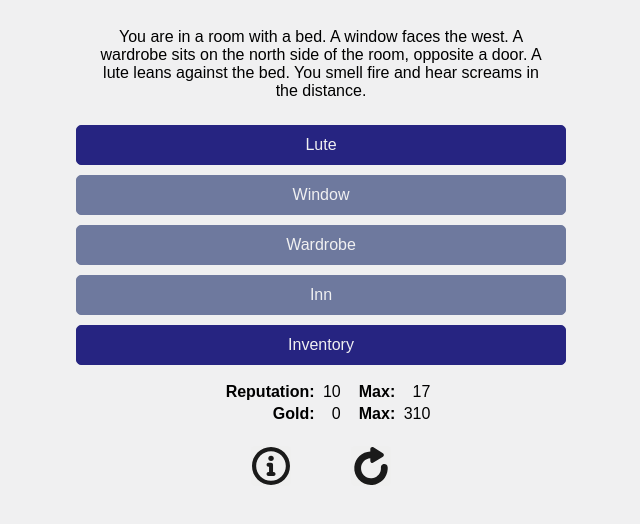
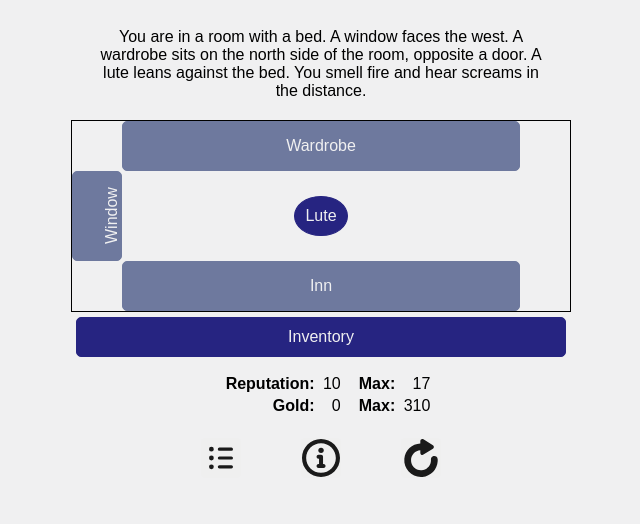
Before and after one commit to skedwards88/dragon, a React app: page / in a window 1280 px wide. Shown: the top 524 px of the page, without its empty margins (319-959 px from the left). Built offline with nearby package versions, Linux system fonts and the light colour scheme.

Commit message:
add map layout

```diff
--- a/src/App.css
+++ b/src/App.css
@@ -108,19 +108,7 @@ button:disabled {
   justify-content: center;
 }
 
-#restart {
-  background-image: url("./images/new_game_icon.svg");
-  background-position: center;
-  background-repeat: no-repeat;
-  background-size: cover;
-  border: 0;
-  width: 40px;
-  height: 40px;
-  margin: 10px 30px;
-}
-
-#info {
-  background-image: url("./images/info_icon.svg");
+#non-game > button {
   background-position: center;
   background-repeat: no-repeat;
   background-size: contain;
@@ -129,3 +117,79 @@ button:disabled {
   height: 40px;
   margin: 10px 30px;
 }
+
+#restart {
+  background-image: url("./images/new_game_icon.svg");
+}
+
+#info {
+  background-image: url("./images/info_icon.svg");
+}
+
+.showMap.true {
+  background-image: url("./images/list.svg");
+}
+
+.showMap.false {
+  background-image: url("./images/compass.svg");
+}
+
+#map {
+  display: grid;
+  border: 1px solid black;
+  grid-template-columns: 50px 1fr 50px;
+  grid-template-rows: 50px 1fr 50px;
+}
+
+#N {
+  grid-column-start: 2;
+  grid-row-start: 1;
+}
+
+#W {
+  grid-column-start: 1;
+  grid-row-start: 2;
+  transform: rotate(180deg);
+}
+
+#W > p {
+  writing-mode: vertical-lr;
+}
+
+#E {
+  grid-column-start: 3;
+  grid-row-start: 2;
+}
+
+#E > p {
+  writing-mode: vertical-lr;
+}
+
+#S {
+  grid-column-start: 2;
+  grid-row-start: 3;
+}
+
+#A {
+  grid-column-start: 2;
+  grid-row-start: 2;
+  margin: 20px;
+}
+
+#map > .connection {
+  padding: 0;
+  margin: 0;
+}
+
+#map > #A > .connection {
+  border-radius: 50%;
+}
+
+#map > #A > .item {
+  border-radius: 50%;
+}
+
+#map > .connection > p {
+  padding: 0;
+  margin: 0;
+}
--- a/src/App.js
+++ b/src/App.js
@@ -72,6 +72,7 @@ function App() {
   const [consequenceText, setConsequenceText] = useState("");
   const [locationConsequenceText, setLocationConsequenceText] = useState("");
   const [currentDisplay, setCurrentDisplay] = useState("location"); // location | inventory | consequence | info | restart
+  const [showMap, setShowMap] = useState(true);
 
   function handleNewGame() {
     console.log("new game");
@@ -452,6 +453,8 @@ function App() {
           handleMovePlayer={handleMovePlayer}
           setCurrentDisplay={setCurrentDisplay}
           locationConsequenceText={locationConsequenceText}
+          showMap={showMap}
+          setShowMap={setShowMap}
         />
       );
   }
--- a/src/components/location.js
+++ b/src/components/location.js
@@ -18,7 +18,9 @@ function Connections({
   itemLocations,
   gameState,
 }) {
-  return connections.map((connection) => {
+  const connectionValues = Object.values(connections).flatMap((i) => i);
+  return connectionValues.map((connection) => {
+    if (connection) {
       return (
         <button
           className="connection"
@@ -31,7 +33,139 @@ function Connections({
           })}
         </button>
       );
+    }
   });
+}
+
+function MapInteractions({
+  connections,
+  gameState,
+  itemLocations,
+  handleMovePlayer,
+  itemsAtLocation,
+  handleTake,
+  items,
+}) {
+  let interactionDivs = <></>;
+  if (connections["A"].length) {
+    const interactions = connections["A"];
+
+    interactionDivs = Array.from(interactions).map((interaction) => {
+      const name = locations[interaction].getDisplayName({
+        gameState: gameState,
+        itemLocations: itemLocations,
+      });
+
+      return (
+        <button
+          className="connection"
+          onClick={() => handleMovePlayer(interaction)}
+          id={interaction}
+          key={interaction}
+        >
+          <p>{name}</p>
+        </button>
+      );
+    });
+  }
+
+  console.log(itemsAtLocation);
+  const itemDivs = Array.from(itemsAtLocation).map((item) => {
+    return (
+      <button onClick={() => handleTake(item)} className="item" key={item}>
+        {items[item].displayName || item}
+      </button>
+    );
+  });
+
+  return (
+    <>
+      {interactionDivs}
+      {itemDivs}
+    </>
+  );
+}
+
+function MapLocation({
+  direction,
+  connections,
+  gameState,
+  itemLocations,
+  handleMovePlayer,
+}) {
+  if (!connections[direction]) {
+    return <></>;
+  }
+
+  const name = locations[connections[direction]].getDisplayName({
+    gameState: gameState,
+    itemLocations: itemLocations,
+  });
+
+  return (
+    <button
+      className="connection"
+      onClick={() => handleMovePlayer(connections[direction])}
+      id={direction}
+    >
+      <p>{name}</p>
+    </button>
+  );
+}
+
+function Map({
+  connections,
+  handleMovePlayer,
+  itemLocations,
+  gameState,
+  itemsAtLocation,
+  handleTake,
+  items,
+}) {
+  return (
+    <div id="map">
+      {MapLocation({
+        direction: "N",
+        connections: connections,
+        gameState: gameState,
+        itemLocations: itemLocations,
+        handleMovePlayer: handleMovePlayer,
+      })}
+      {MapLocation({
+        direction: "W",
+        connections: connections,
+        gameState: gameState,
+        itemLocations: itemLocations,
+        handleMovePlayer: handleMovePlayer,
+      })}
+      <div id="A">
+        {MapInteractions({
+          connections: connections,
+          gameState: gameState,
+          itemLocations: itemLocations,
+          handleMovePlayer: handleMovePlayer,
+
+          itemsAtLocation,
+          handleTake,
+          items,
+        })}
+      </div>
+      {MapLocation({
+        direction: "E",
+        connections: connections,
+        gameState: gameState,
+        itemLocations: itemLocations,
+        handleMovePlayer: handleMovePlayer,
+      })}
+      {MapLocation({
+        direction: "S",
+        connections: connections,
+        gameState: gameState,
+        itemLocations: itemLocations,
+        handleMovePlayer: handleMovePlayer,
+      })}
+    </div>
+  );
 }
 
 export default function Location({
@@ -43,8 +177,11 @@ export default function Location({
   playerLocation,
   setCurrentDisplay,
   locationConsequenceText,
+  showMap,
+  setShowMap,
 }) {
-  console.log(`in loc ${playerLocation}`);
+  console.log(`in location ${playerLocation}`);
+
   return (
     <div className="App">
       <div className="description">
@@ -55,7 +192,23 @@ export default function Location({
         })}
         {locationConsequenceText}
       </div>
-      <div className="buttons">
+      {showMap ? (
+        <Map
+          connections={locations[playerLocation].getConnections({
+            playerLocation: playerLocation,
+            gameState: gameState,
+            itemLocations: itemLocations,
+          })}
+          handleMovePlayer={handleMovePlayer}
+          itemLocations={itemLocations}
+          gameState={gameState}
+          locations={locations}
+          itemsAtLocation={itemLocations[playerLocation]}
+          handleTake={handleTake}
+          items={items}
+        />
+      ) : (
+        <>
           <LocationItems
             itemsAtLocation={itemLocations[playerLocation]}
             handleTake={handleTake}
@@ -72,6 +225,9 @@ export default function Location({
             gameState={gameState}
             locations={locations}
           />
+        </>
+      )}
+      <div className="buttons">
         <button
           className="inventory"
           onClick={() => setCurrentDisplay("inventory")}
@@ -86,6 +242,11 @@ export default function Location({
         maxGold={gameState.maxGold}
       />
       <div id="non-game">
+        <button
+          id="showMap"
+          className={"showMap " + showMap}
+          onClick={() => setShowMap(!showMap)}
+        ></button>
         <button id="info" onClick={() => setCurrentDisplay("info")}></button>
         <button
           id="restart"
--- a/src/locations.js
+++ b/src/locations.js
@@ -7,7 +7,7 @@ class Location {
       return id;
     },
     getConnections = function () {
-      return [];
+      return {};
     },
     dropPreposition = "at",
     getSentient = function () {
@@ -43,7 +43,13 @@ class Location {
 const room = new Location({
   id: "room",
   getConnections: function () {
-    return ["window", "wardrobe", "inn"];
+    return {
+      N: "wardrobe",
+      S: "inn",
+      E: "",
+      W: "window",
+      A: [],
+    };
   },
   dropPreposition: "in",
   getDescription: function (props) {
@@ -64,7 +70,13 @@ const room = new Location({
 const window = new Location({
   id: "window",
   getConnections: function () {
-    return ["room"];
+    return {
+      N: "",
+      S: "",
+      E: "room",
+      W: "",
+      A: [],
+    };
   },
   dropPreposition: "at",
   getDescription: function (props) {
@@ -77,7 +89,13 @@ const window = new Location({
 const wardrobe = new Location({
   id: "wardrobe",
   getConnections: function () {
-    return ["mirror", "room"];
+    return {
+      N: "",
+      S: "room",
+      E: "mirror",
+      W: "",
+      A: [],
+    };
   },
   dropPreposition: "in",
   getDescription: function (props) {
@@ -90,7 +108,13 @@ const wardrobe = new Location({
 const mirror = new Location({
   id: "mirror",
   getConnections: function () {
-    return ["room", "wardrobe"];
+    return {
+      N: "",
+      S: "room",
+      E: "",
+      W: "wardrobw",
+      A: [],
+    };
   },
   dropPreposition: "at",
   getDescription: function (props) {
@@ -108,7 +132,13 @@ const inn = new Location({
     return `${props.playerLocation === "room" ? "Door" : "Inn"}`;
   },
   getConnections: function () {
-    return ["courtyard", "room"];
+    return {
+      N: "room",
+      S: "courtyard",
+      E: "",
+      W: "",
+      A: [],
+    };
   },
   dropPreposition: "in",
   getDescription: function (props) {
@@ -132,7 +162,13 @@ const inn = new Location({
 const courtyard = new Location({
   id: "courtyard",
   getConnections: function () {
-    return ["fountain", "smithy", "inn"];
+    return {
+      N: "inn",
+      S: "",
+      E: "smithy",
+      W: "fountain",
+      A: [],
+    };
   },
   dropPreposition: "in",
   getDescription: function (props) {
@@ -157,7 +193,13 @@ const fountain = new Location({
   id: "fountain",
   dropPreposition: "in",
   getConnections: function () {
-    return ["manor", "courtyard"];
+    return {
+      N: "manor",
+      S: "",
+      E: "courtyard",
+      W: "",
+      A: [],
+    };
   },
   getDescription: function (props) {
     let text =
@@ -226,7 +268,13 @@ const manor = new Location({
   id: "manor",
   dropPreposition: "in",
   getConnections: function (props) {
-    return props.gameState.manorFire ? ["nursery", "fountain"] : ["fountain"];
+    return {
+      N: props.gameState.manorFire ? "nursery" : "",
+      S: "fountain",
+      E: "",
+      W: "",
+      A: [],
+    };
   },
   getDescription: function (props) {
     let text = "";
@@ -272,7 +320,13 @@ const nursery = new Location({
   id: "nursery",
   dropPreposition: "in",
   getConnections: function () {
-    return ["nurseryWindow", "manor"];
+    return {
+      N: "nurseryWindow",
+      S: "manor",
+      E: "",
+      W: "",
+      A: [],
+    };
   },
   getDescription: function (props) {
     if (props.gameState.manorFire) {
@@ -299,7 +353,13 @@ const nurseryWindow = new Location({
   },
   dropPreposition: "at",
   getConnections: function () {
-    return ["nursery"];
+    return {
+      N: "",
+      S: "nursery",
+      E: "",
+      W: "",
+      A: [],
+    };
   },
   getDescription: function (props) {
     return props.gameState.manorFire
@@ -312,11 +372,17 @@ const smithy = new Location({
   id: "smithy",
   dropPreposition: "at",
   getConnections: function () {
-    return ["blacksmith", "gate", "courtyard"];
+    return {
+      N: "gate",
+      S: "",
+      E: "",
+      W: "courtyard",
+      A: ["blacksmith"],
+    };
   },
   getDescription: function (props) {
     let text =
-      "You stand in front of a blacksmith shop. To the north and south are city gates. To the west is a courtyard. The blacksmith is working inside the shop. ";
+      "You stand in front of a blacksmith shop. To the north is the city gate. To the west is a courtyard. The blacksmith is working inside the shop. ";
 
     if (props.itemLocations.smithy.has("sword")) {
       text +=
@@ -336,7 +402,13 @@ const blacksmith = new Location({
     return true;
   },
   getConnections: function () {
-    return ["smithy"];
+    return {
+      N: "smithy",
+      S: "",
+      E: "",
+      W: "",
+      A: [],
+    };
   },
   getDescription: function (props) {
     let text = `The blacksmith sets down their work. ${
@@ -459,7 +531,13 @@ const youth = new Location({
   },
   dropPreposition: "by",
   getConnections: function () {
-    return ["gate"];
+    return {
+      N: "gate",
+      S: "",
+      E: "",
+      W: "",
+      A: [],
+    };
   },
   getDescription: function (props) {
     let text = `The youth stands by the city gates${
@@ -486,11 +564,13 @@ const road1 = new Location({
     return "Long road (South end)";
   },
   getConnections: function (props) {
-    if (props.gameState.horseMounted) {
-      return ["stream", "gate"];
-    } else {
-      return ["road2", "gate"];
-    }
+    return {
+      N: props.gameState.horseMounted ? "stream" : "road2",
+      S: "gate",
+      E: "",
+      W: "",
+      A: [],
+    };
   },
   getDescription: function (props) {
     return `You stand at the end of a long road. The city gates sit to the south. To the north, you see mountains.
@@ -509,11 +589,13 @@ const road2 = new Location({
     return "Long road (middle)";
   },
   getConnections: function (props) {
-    if (props.gameState.horseMounted) {
-      return ["stream", "gate"];
-    } else {
-      return ["road3", "road1"];
-    }
+    return {
+      N: props.gameState.horseMounted ? "stream" : "road3",
+      S: props.gameState.horseMounted ? "gate" : "road1",
+      E: "",
+      W: "",
+      A: [],
+    };
   },
   getDescription: function (props) {
     return `You are halfway along a long road. The city gates sit to the south. To the north, you see mountains.
@@ -532,11 +614,13 @@ const road3 = new Location({
     return "Long road (North end)";
   },
   getConnections: function (props) {
-    if (props.gameState.horseMounted) {
-      return ["stream", "gate"];
-    } else {
-      return ["stream", "road2"];
-    }
+    return {
+      N: "stream",
+      S: props.gameState.horseMounted ? "gate" : "road2",
+      E: "",
+      W: "",
+      A: [],
+    };
   },
   getDescription: function (props) {
     if (
@@ -572,7 +656,13 @@ const stream = new Location({
   id: "stream",
   dropPreposition: "in",
   getConnections: function () {
-    return ["clearing", "road3"];
+    return {
+      N: "clearing",
+      S: "road3",
+      E: "",
+      W: "",
+      A: [],
+    };
   },
   getDescription: function () {
     return "You come across a steam. It looks crossable by foot or by horse. On the north side, you see a bush full of berries. To the south, the road stretches back to the city. ";
@@ -583,10 +673,13 @@ const clearing = new Location({
   id: "clearing",
   dropPreposition: "in",
   getConnections: function (props) {
-    if (props.gameState.cursed) {
-      return ["squirrel", "stream", "cliff"];
-    }
-    return ["wizard", "squirrel", "stream", "cliff"];
+    return {
+      N: "cliff",
+      S: "stream",
+      E: "",
+      W: "",
+      A: props.gameState.cursed ? ["squirrel"] : ["wizard", "squirrel"],
+    };
   },
   getDescription: function (props) {
     let text = `You stand in a clearing. A bush full of berries catches your eye. To the south, a stream burbles. To the north, you see a rocky cliff with a cave. ${
@@ -620,7 +713,13 @@ const squirrel = new Location({
   },
   dropPreposition: "by",
   getConnections: function () {
-    return ["clearing"];
+    return {
+      N: "clearing",
+      S: "",
+      E: "",
+      W: "",
+      A: [],
+    };
   },
   getDescription: function (props) {
     return props.gameState.squirrelDead
@@ -639,7 +738,13 @@ const wizard = new Location({
   },
   dropPreposition: "by",
   getConnections: function () {
-    return ["clearing"];
+    return {
+      N: "clearing",
+      S: "",
+      E: "",
+      W: "",
+      A: [],
+    };
   },
   getDescription: function (props) {
     let text = "The wizard looks at you though bushy eyebrows. ";
@@ -734,10 +839,15 @@ const cliff = new Location({
   id: "cliff",
   dropPreposition: "on",
   getConnections: function (props) {
-    return props.itemLocations.inventory.has("horse")
-      ? ["clearing"]
-      : ["clearing", "caveEntrance"];
+    return {
+      N: props.itemLocations.inventory.has("horse") ? "" : "caveEntrance",
+      S: "clearing",
+      E: "",
+      W: "",
+      A: [],
+    };
   },
+
   getDescription: function (props) {
     let text = "";
     if (props.itemLocations.inventory.has("horse")) {
@@ -756,7 +866,13 @@ const caveEntrance = new Location({
   },
   dropPreposition: "at",
   getConnections: function () {
-    return ["cliff", "lair", "defecatory"];
+    return {
+      N: "",
+      S: "cliff",
+      E: "lair",
+      W: "defecatory",
+      A: [],
+    };
   },
   getDescription: function (props) {
     let text =
@@ -781,7 +897,13 @@ const defecatory = new Location({
   id: "defecatory",
   dropPreposition: "in",
   getConnections: function () {
-    return ["puddle", "boulder", "dung", "caveEntrance"];
+    return {
+      N: "puddle",
+      S: "boulder",
+      E: "caveEntrance",
+      W: "dung",
+      A: [],
+    };
   },
   getDescription: function () {
     return "You stand in a large, foul smelling cavern. There is a puddle of clear water, a large boulder, and a pile of dragon dung. To the east, you feel the fresh air from the cave entrance. ";
@@ -792,7 +914,13 @@ const puddle = new Location({
   id: "puddle",
   dropPreposition: "in",
   getConnections: function () {
-    return ["boulder", "dung", "defecatory"];
+    return {
+      N: "",
+      S: "boulder",
+      E: "defecatory",
+      W: "dung",
+      A: [],
+    };
   },
   getDescription: function (props) {
     return `You stand at a puddle of clear water. Nearby, there is a large boulder and a pile of dragon dung. The cave entrance is on the opposite side of the room. \n\n${dragonDescription(
@@ -820,7 +948,13 @@ const boulder = new Location({
   id: "boulder",
   dropPreposition: "behind",
   getConnections: function () {
-    return ["puddle", "dung", "defecatory"];
+    return {
+      N: "puddle",
+      S: "",
+      E: "defecatory",
+      W: "dung",
+      A: [],
+    };
   },
   getDescription: function (props) {
     return `You walk behind the boulder. It seems large enough to hide your from sight. Nearby, there is a pile of dragon dung and a puddle of clear water. The cave entrance is on the opposite side of the room. \n\n${dragonDescription(
@@ -871,7 +1005,13 @@ const dung = new Location({
     return "Dung pile";
   },
   getConnections: function () {
-    return ["puddle", "boulder", "defecatory"];
+    return {
+      N: "puddle",
+      S: "boulder",
+      E: "defecatory",
+      W: "",
+      A: [],
+    };
   },
   getDescription: function (props) {
     return `You stand in front of a large pile of dragon dung. The stench makes your eyes water. Nearby, there is a large boulder and a puddle of clear water. The cave entrance is on the opposite side of the room. \n\n${dragonDescription(
@@ -899,7 +1039,13 @@ const lair = new Location({
   id: "lair",
   dropPreposition: "in",
   getConnections: function () {
-    return ["caveEntrance"];
+    return {
+      N: "",
+      S: "",
+      E: "caveEntrance",
+      W: "",
+      A: [],
+    };
   },
   getDescription: function (props) {
     let text = "You stand in a room full of gold and gems. ";
@@ -980,20 +1126,20 @@ function dragonDescription(props) {
         (!props.gameState.clothesPoopy || props.gameState.naked) &&
         props.playerLocation !== "boulder"
       ) {
-        text += `"I KNEW I SMELT A HUMAN." The dragon singes you before you can fight or defend yourself. \n\nAs you smother the flames, you hear the dragon return to its lair to guard its treasure.`;
+        text += `"I KNEW I SMELT A HUMAN." The dragon singes you before you can fight or run. \n\nAs you smother the flames, you hear the dragon return to its lair to guard its treasure.`;
       } // poop and not hidden
       else if (
         props.gameState.clothesPoopy &&
         !props.gameState.naked &&
         props.playerLocation !== "boulder"
       ) {
-        text += `"YOU DO NOT SMELL LIKE A HUMAN BUT YOU LOOK LIKE ONE. The dragon singes you before you can fight or defend yourself. \n\nAs you smother the flames, you hear the dragon return to its lair to guard its treasure." `;
+        text += `"YOU DO NOT SMELL LIKE A HUMAN BUT YOU LOOK LIKE ONE. The dragon singes you before you can fight or run. \n\nAs you smother the flames, you hear the dragon return to its lair to guard its treasure." `;
       } // not poop and hidden
       else if (
         (!props.gameState.clothesPoopy || props.gameState.naked) &&
         props.playerLocation === "boulder"
       ) {
-        text += `"I SMELL A HUMAN SOMEWHERE NEARBY." The dragon peaks around the boulder and spots you. The dragon singes you before you can fight or defend yourself. \n\nAs you smother the flames, you hear the dragon return to its lair to guard its treasure.`;
+        text += `"I SMELL A HUMAN SOMEWHERE NEARBY." The dragon peaks around the boulder and spots you. The dragon singes you before you can fight or run. \n\nAs you smother the flames, you hear the dragon return to its lair to guard its treasure.`;
       } // poop and hidden
       else if (
         props.gameState.clothesPoopy &&
```
Also changed, not shown: src/images/compass.svg (added), src/images/list.svg (added). Lines whose indentation alone changed are shown as unchanged.
